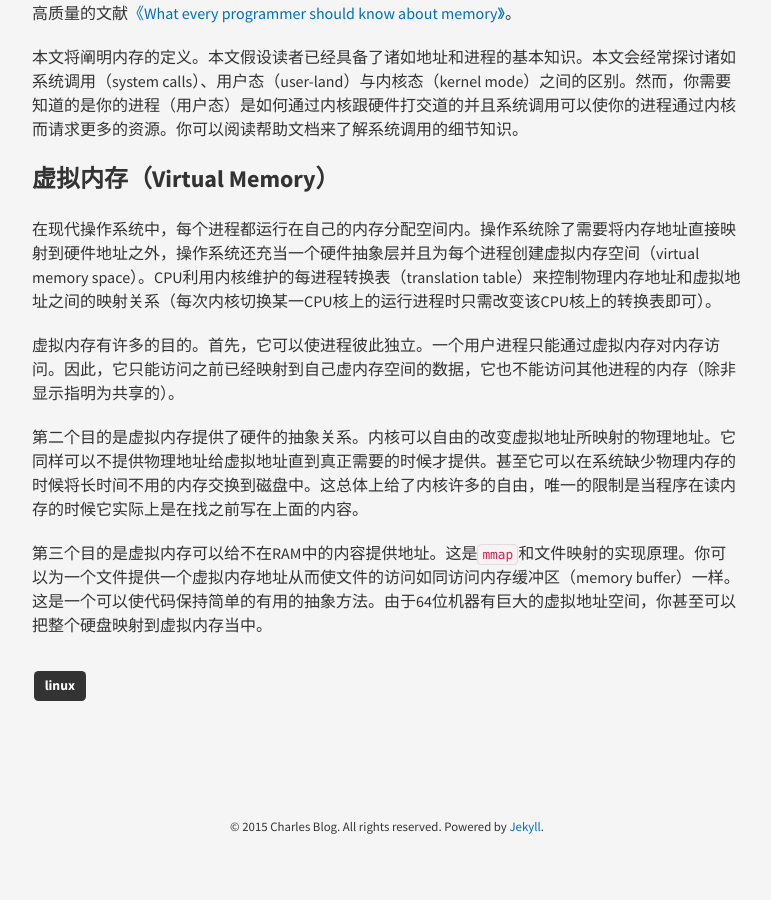
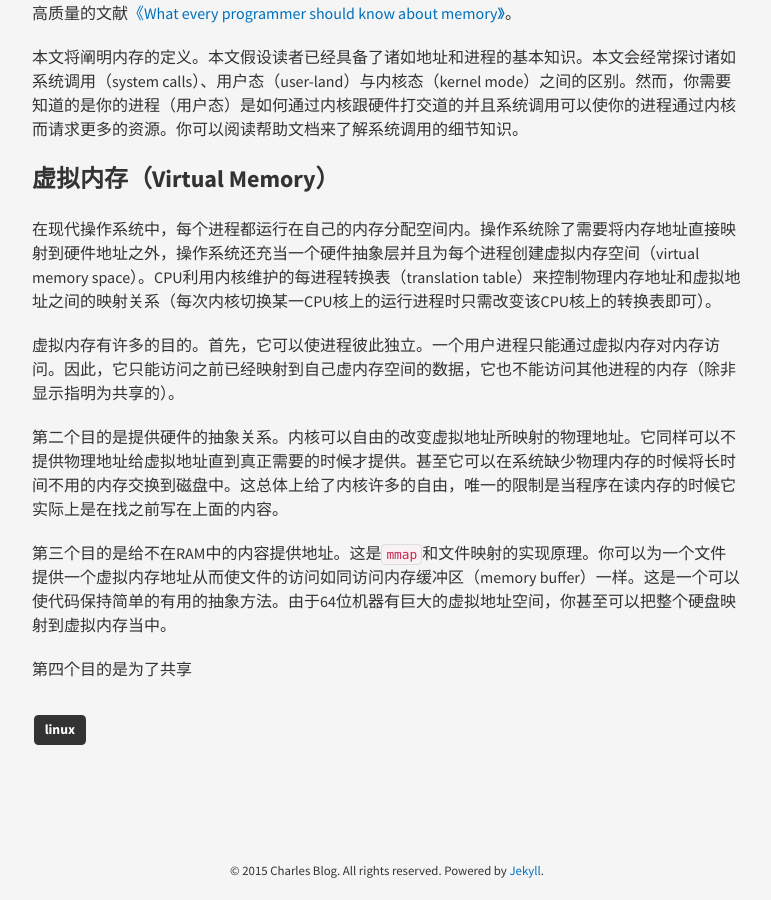
Before and after one commit to JavaCS3/blog, a Jekyll site: the page built from _posts/2015-10-24-talk-about-memory-part-1.md, in a window 1280 px wide and 900 px high, scrolled down 738 px. Shown: the whole window, without its empty margins (253-1024 px from the left). Built offline with Jekyll 4.4.1, drawn with Linux system fonts in a browser that asks for light colours; nearby versions of some CDN libraries; Markdown is read by kramdown in place of the engine named in the settings; comment, search, counter and statistics services are not loaded; before the commit the page ends 1594 px from its top, so only the background shows below that.

Commit message:
continuing 2015-10-24-talk-about-memory-part-1.md

```diff
--- a/_posts/2015-10-24-talk-about-memory-part-1.md
+++ b/_posts/2015-10-24-talk-about-memory-part-1.md
@@ -23,6 +23,8 @@ title: 内存解析（一）：内存类型（译）
 
 虚拟内存有许多的目的。首先，它可以使进程彼此独立。一个用户进程只能通过虚拟内存对内存访问。因此，它只能访问之前已经映射到自己虚内存空间的数据，它也不能访问其他进程的内存（除非显示指明为共享的）。
 
-第二个目的是虚拟内存提供了硬件的抽象关系。内核可以自由的改变虚拟地址所映射的物理地址。它同样可以不提供物理地址给虚拟地址直到真正需要的时候才提供。甚至它可以在系统缺少物理内存的时候将长时间不用的内存交换到磁盘中。这总体上给了内核许多的自由，唯一的限制是当程序在读内存的时候它实际上是在找之前写在上面的内容。
+第二个目的是提供硬件的抽象关系。内核可以自由的改变虚拟地址所映射的物理地址。它同样可以不提供物理地址给虚拟地址直到真正需要的时候才提供。甚至它可以在系统缺少物理内存的时候将长时间不用的内存交换到磁盘中。这总体上给了内核许多的自由，唯一的限制是当程序在读内存的时候它实际上是在找之前写在上面的内容。
 
-第三个目的是虚拟内存可以给不在RAM中的内容提供地址。这是`mmap`和文件映射的实现原理。你可以为一个文件提供一个虚拟内存地址从而使文件的访问如同访问内存缓冲区（memory buffer）一样。这是一个可以使代码保持简单的有用的抽象方法。由于64位机器有巨大的虚拟地址空间，你甚至可以把整个硬盘映射到虚拟内存当中。
+第三个目的是给不在RAM中的内容提供地址。这是`mmap`和文件映射的实现原理。你可以为一个文件提供一个虚拟内存地址从而使文件的访问如同访问内存缓冲区（memory buffer）一样。这是一个可以使代码保持简单的有用的抽象方法。由于64位机器有巨大的虚拟地址空间，你甚至可以把整个硬盘映射到虚拟内存当中。
+
+第四个目的是为了共享
```
